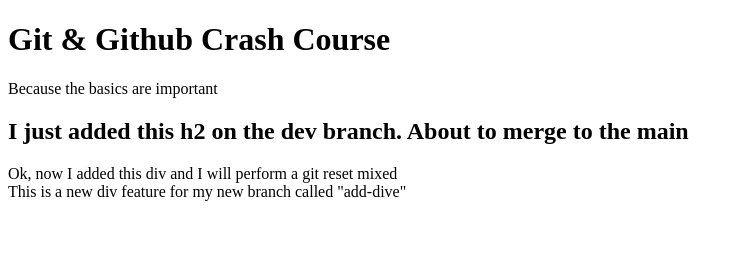
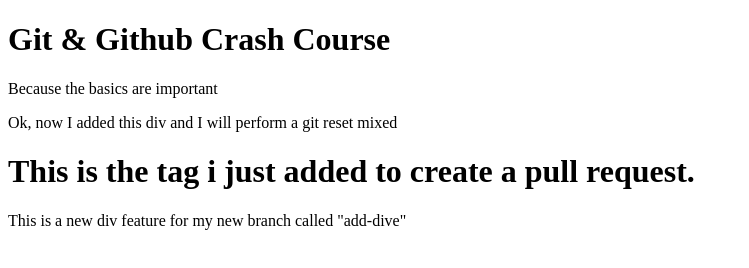
Before and after one commit to thanhtheman/git_basic, a plain HTML site: page index.html in a window 1280 px wide. Shown: the whole page, without its empty margins (0-749 px from the left). Drawn offline with Linux system fonts and the light colour scheme.

Commit message:
adding a css file, delete some lines, adding some lines --- > creating a pull request

```diff
--- a/index.html
+++ b/index.html
@@ -8,10 +8,10 @@
 <body>
     <h1>Git & Github Crash Course</h1>
     <p>Because the basics are important</p>
-    <h2>I just added this h2 on the dev branch. About to merge to the main</h2>
 
     <div>Ok, now I added this div and I will perform a git reset mixed</div>
 
+    <h1>This is the tag i just added to create a pull request.</h1>
     <title>I just push this title to my online </title>
 </body>
 <div>
```
Also changed, not shown: something.css (added).
